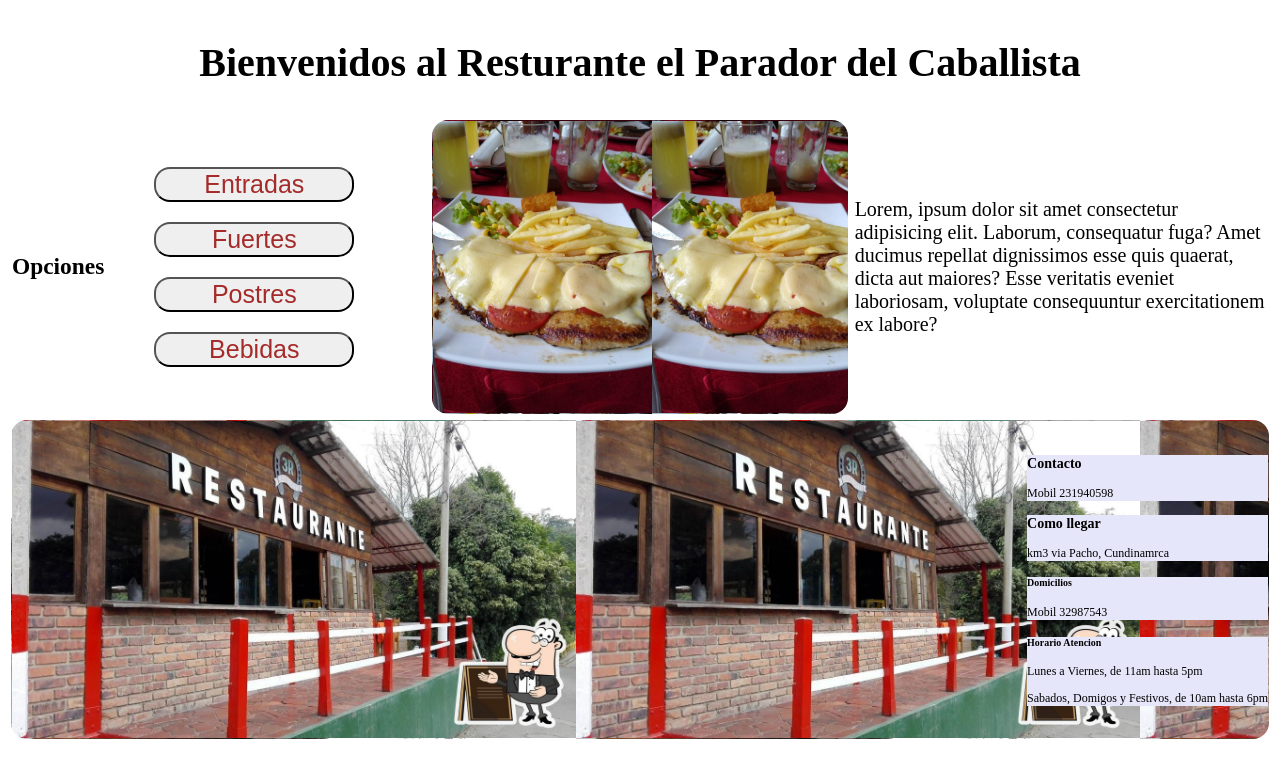
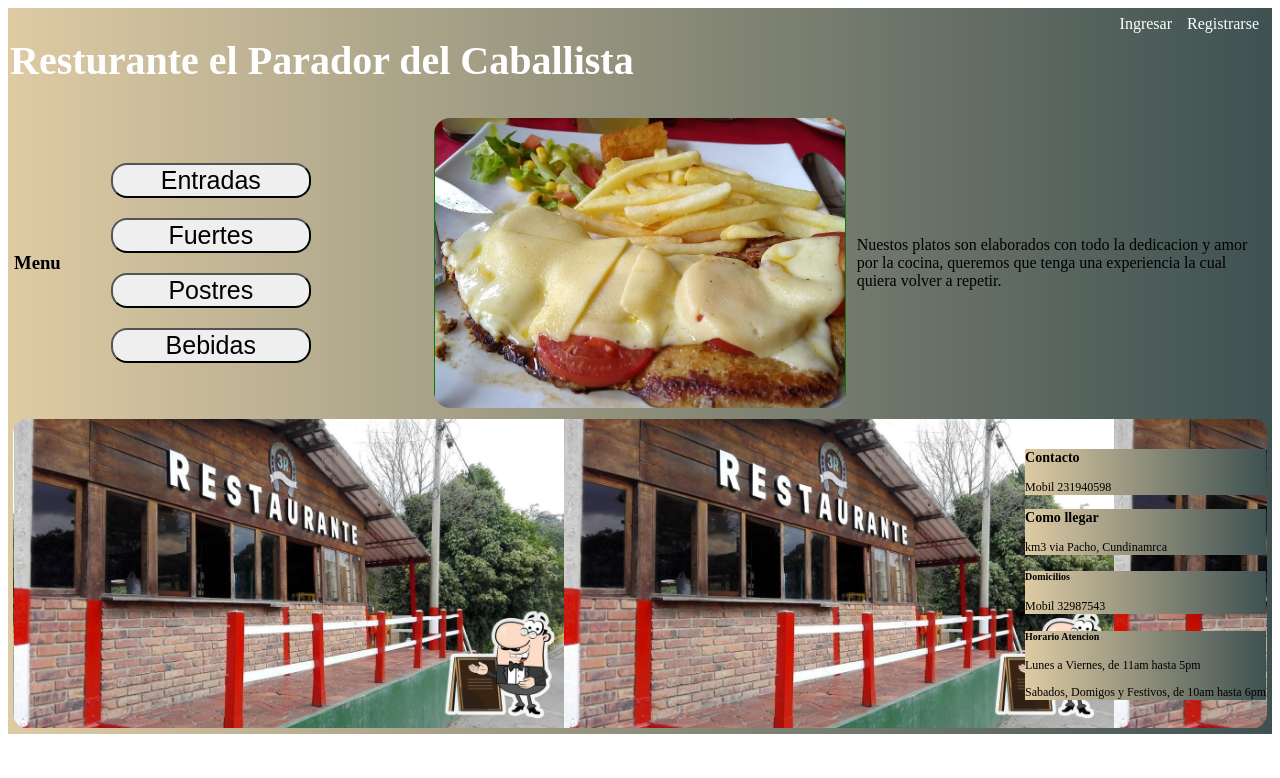
Before and after one commit to jcsanchezg/jcsanchezg.github.io, a plain HTML site: page index.html in a window 1280 px wide. Drawn offline with Linux system fonts and the light colour scheme.

Commit message:
agregando menu de usuarios y catalogo

```diff
--- a/index.html
+++ b/index.html
@@ -10,11 +10,18 @@
 <body>
     <main class="wrapper">
         <header class="box top">
-                <h1>Bienvenidos al Resturante el Parador del Caballista</h1>
+                <!-- <h1>Bienvenidos al Resturante el Parador del Caballista</h1> -->
+                <div class="menubar"><h1>Resturante el Parador del Caballista</h1></div>
+                <nav class="navbar">
+                    <ul class="navbaritems">
+                        <li class="menulist"><a href="#">Ingresar</a></li>
+                        <li class="menulist"><a href="#">Registrarse</a></li>
+                    </ul>
+                </nav>
         </header>
         <section class="box picturefood"></section>
         <navigation class="box buttons">
-            <h3>Opciones</h3>
+            <h3>Menu</h3>
             <ul class="buttonmenus">
                 <button class="colorbuttonmenu">Entradas</button>
                 <button class="colorbuttonmenu">Fuertes</button>
@@ -22,7 +29,7 @@
                 <button class="colorbuttonmenu">Bebidas</button>
             </ul>
         </navigation>
-        <section class="box descriptionmenu">Lorem, ipsum dolor sit amet consectetur adipisicing elit. Laborum, consequatur fuga? Amet ducimus repellat dignissimos esse quis quaerat, dicta aut maiores? Esse veritatis eveniet laboriosam, voluptate consequuntur exercitationem ex labore?
+        <section class="box descriptionmenu">Nuestos platos son elaborados con todo la dedicacion y amor por la cocina, queremos que tenga una experiencia la cual quiera volver a repetir.
         </section>
         <footer class="box fotter">
             <ul class="itemsfotter">
--- a/proyectrestaurant.css
+++ b/proyectrestaurant.css
@@ -2,27 +2,78 @@
     display:grid;
     grid-template-columns: repeat(3,1fr);
     grid-auto-rows: minmax(100px, auto);
+    background-image: linear-gradient(to right, #DECBA4, #3E5151);
 }
 .box {
     border: 1px solid transparent;
     border-radius:16px;
-    /* background-color: lightblue; */
     display:flex;
-    font-size: 20px;
     /* justify-content: center; */
     /* align-items: center; */
-    margin: 3px;
+    margin: 5px;
 }
 .top {
     grid-column: 1 / 4;
     grid-row: 1;
-    justify-content: center;
+    justify-content: space-between;
+    font-size: 19px;
+    text-decoration: none;
+    color: #fff;
+    margin: 1px 1px 1px 1px;
+    padding: 0px;
+    /* background: linear-gradient(180deg, #6fb4fd 0%, #5caafc 100%); */
 }
+/* navbarsection */
+.menubar {
+    font-size: 20px;
+    /* display: flex; */
+    /* align-items: center; */
+    /* justify-content:space-evenly; */
+    /* padding: 1.1rem 5rem; */
+    /* background: linear-gradient(180deg, #6fb4fd 0%, #5caafc 100%); */
+}
+.navbar{
+    align-items:end;
+}
+.navbaritems{
+    display: flex;
+    justify-content: flex-end;
+    padding: 1px 1px 1px 1px;
+    margin: 1px 10px;
+    /* flex-direction: row; */
+}
+.menulist{
+    list-style-type: none;
+    margin-left: 15px;
+    }
+.menulist > a{
+    text-decoration: none;
+    color: #fff;
+    font-size: 1rem;
+    font-weight: 400;
+}
+.menulist::after{
+    content: '';
+    width:0rem;
+    height:0.15rem;
+    background-color: #fff;
+    display:block;
+    border-radius: 0.2rem;
+    margin:0.2rem auto 0 auto;
+    transition: all 0.3s ease-in-out;
+}
+.menulist:hover:after{
+    width:2rem;
+}
+
 .picturefood {
     grid-column: 2;
     grid-row:2 / 5;
+    background-color: green;
     background-image: url("/images/breastwithcheese.jpg");
-    background-size:contain ;
+    background-repeat: no-repeat;
+    background-size:cover;
+    background-position: center;
 }
 .buttons {
     grid-column: 1;
@@ -33,7 +84,7 @@
     border-radius: 16px;
     display: inline-block;
     font-size: 25px;
-    color: brown;
+    color: linear-gradient(to right, #DECBA4, #3E5151);;
     width: 200px;
     margin: 10px;
 }
@@ -47,7 +98,7 @@
     grid-row: 5;
     background-image: url('/images/restauranttittle.jpg');
     background-size: contain;
-    /* background-repeat: no-repeat; */
+    background-repeat: repeat-x;
     justify-content: flex-end;
 
 }
@@ -55,10 +106,10 @@
     flex-direction: row;
     justify-content: flex-end;
     font-size: 12px;
-    background-color: lavender;
+    background-image: linear-gradient(to right, #DECBA4, #3E5151);
 }
 @media screen and (max-width: 640px) {
-    .wrapper { background-color: aliceblue;}
+    .wrapper { background-image: linear-gradient(to right, #8360c3, #2ebf91);}
     .box {
         border: 1px solid transparent;
         border-radius:16px;
```
